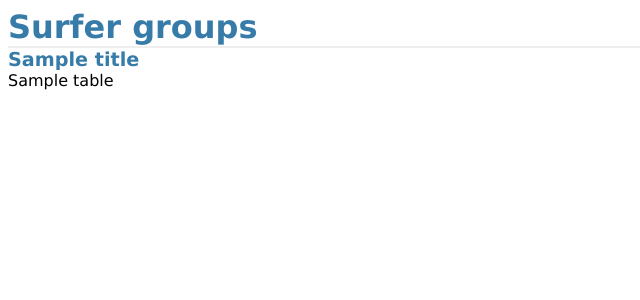
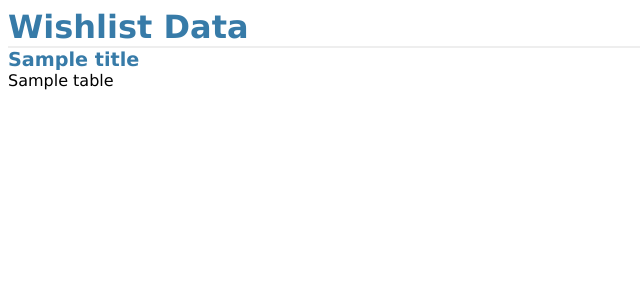
Before and after one commit to deolekarmayuresh/Flask-App, a Flask app: template Template/table.html in a window 1280 px wide. Shown: the top 300 px of the page, without its empty margins (0-640 px from the left). Run offline with Flask 2, Linux system fonts and the light colour scheme; the template is opened without the code that fills it: most values are stand-ins (such as "Sample title", 1, 10 or a date in 2020).

Commit message:
table.html

```diff
--- a/Template/table.html
+++ b/Template/table.html
@@ -16,7 +16,7 @@
         </tbody>
     </table> -->
     <div class=page>
-        <h1>Surfer groups</h1>
+        <h1>Wishlist Data</h1>
         {% for table in tables %}
           <h2>{{titles[loop.index]}}</h2>
           {{ table|safe }}
```
